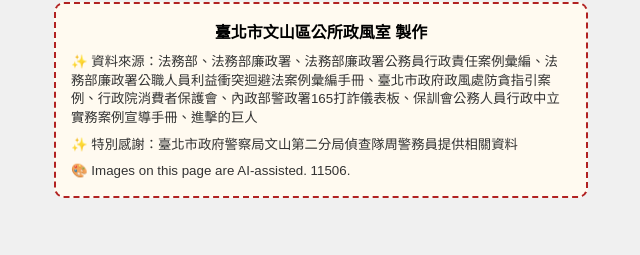
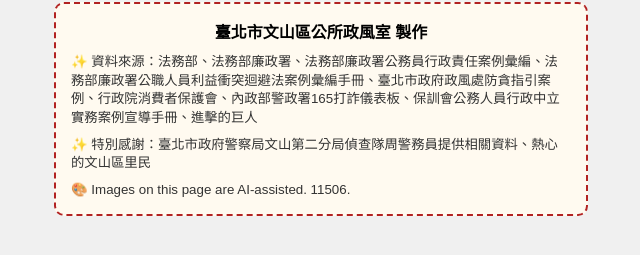
Before and after one commit to ws20252026/drawlots, a website with bundled scripts: page index.html in a window 1280 px wide. Shown: the part 281-536 px from the top of the page, without its empty margins (319-959 px from the left). Built offline with nearby package versions, Linux system fonts and the light colour scheme.

Commit message:
Update index.html

```diff
--- a/index.html
+++ b/index.html
@@ -41,7 +41,7 @@
     <!-- 其餘內容靠左 -->
     <div style="text-align: left; margin-top: 10px; display: block;">
         <small style="display: block; margin-bottom: 5px;">✨ 資料來源：法務部、法務部廉政署、法務部廉政署公務員行政責任案例彙編、法務部廉政署公職人員利益衝突迴避法案例彙編手冊、臺北市政府政風處防貪指引案例、行政院消費者保護會、內政部警政署165打詐儀表板、保訓會公務人員行政中立實務案例宣導手冊、進擊的巨人</small>
-        <small style="display: block; margin-bottom: 5px;">✨ 特別感謝：臺北市政府警察局文山第二分局偵查隊周警務員提供相關資料</small>
+        <small style="display: block; margin-bottom: 5px;">✨ 特別感謝：臺北市政府警察局文山第二分局偵查隊周警務員提供相關資料、熱心的文山區里民</small>
         <small style="display: block;">🎨 Images on this page are AI-assisted. 11506. </small>
     </div>
 </div>
```
